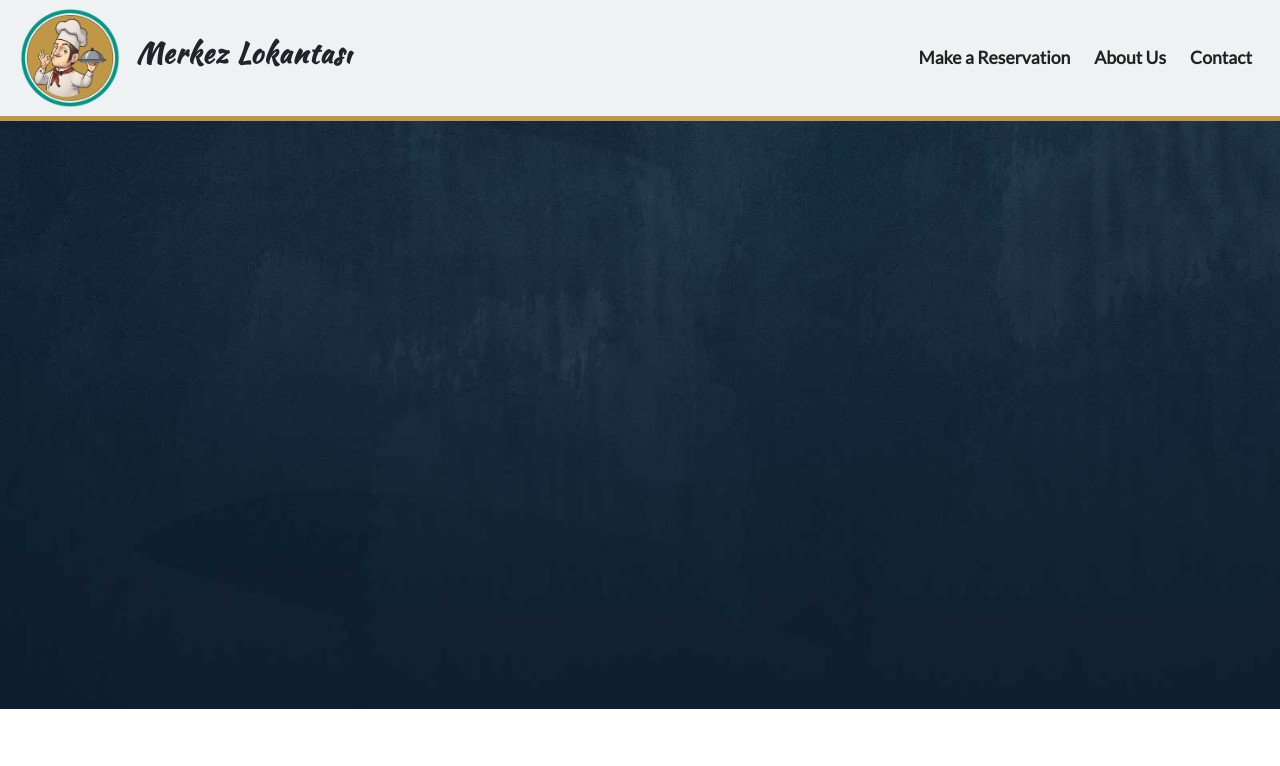
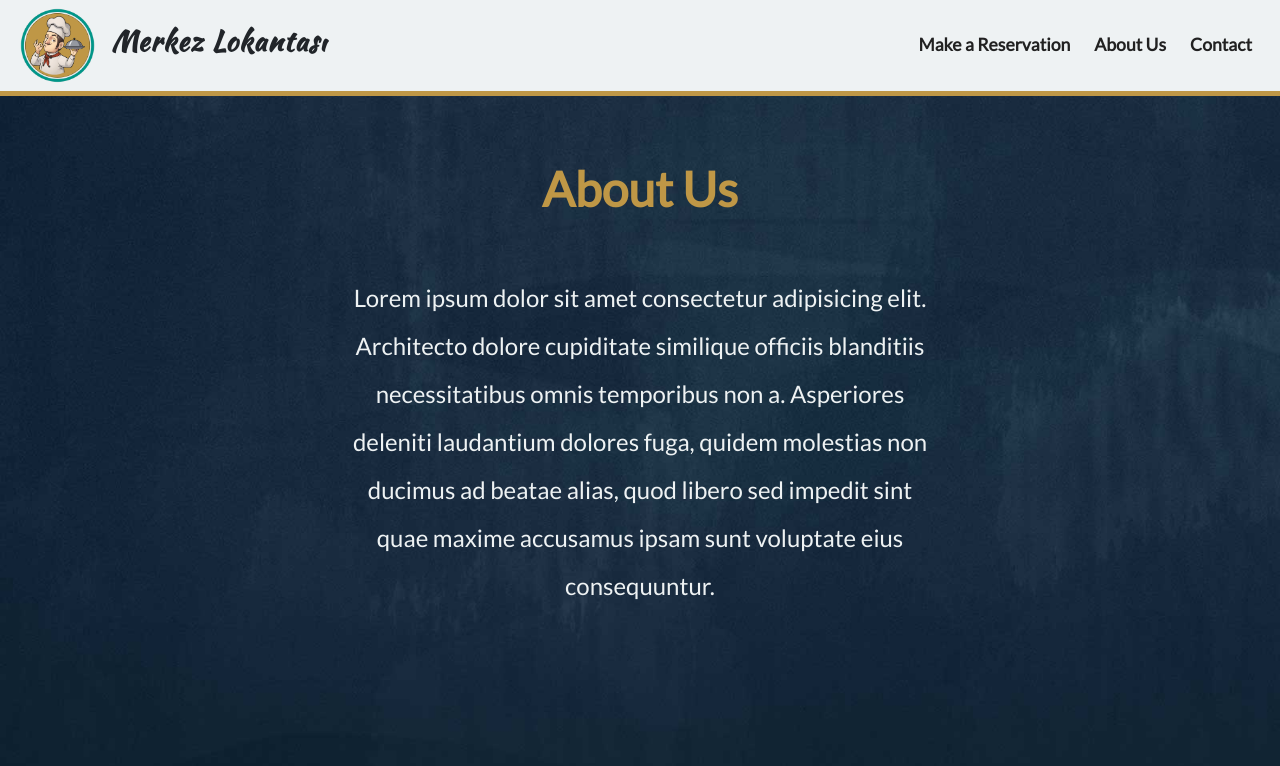
Before and after one commit to erol1098/restaurant-reservation-app, a React (Create React App) app: page /about in a window 1280 px wide. Shown: the top 766 px of the page. Built offline with nearby package versions, Linux system fonts and the light colour scheme.

Commit message:
Contact-About Page Added

```diff
--- a/package.json
+++ b/package.json
@@ -11,6 +11,7 @@
     "moment": "^2.29.4",
     "react": "^18.2.0",
     "react-dom": "^18.2.0",
+    "react-icons": "^4.4.0",
     "react-router-dom": "^6.3.0",
     "react-scripts": "5.0.1",
     "sass": "^1.54.9",
--- a/public/index.html
+++ b/public/index.html
@@ -10,7 +10,7 @@
   <link rel="preconnect" href="https://fonts.googleapis.com">
   <link rel="preconnect" href="https://fonts.gstatic.com" crossorigin>
   <link href="https://fonts.googleapis.com/css2?family=Kaushan+Script&family=Lato&display=swap" rel="stylesheet">
-  <link rel="icon" type="image/png" href="./icon(1).png" type="image/x-icon">
+  <link rel="icon" type="image/png" href="./icon.png" type="image/x-icon">
   <title>Merkez Lokantası</title>
 </head>
 
--- /dev/null
+++ b/src/Layouts/Contact/ContactWrapper.jsx
@@ -0,0 +1,9 @@
+import React from 'react';
+
+import styles from './ContactWrapper.module.scss';
+
+const ContactWrapper = ({ children }) => {
+  return <main className={styles.main}>{children}</main>;
+};
+
+export default ContactWrapper;
--- /dev/null
+++ b/src/Layouts/Contact/ContactWrapper.module.scss
@@ -0,0 +1,44 @@
+@import '../../assets/scss/variables';
+.main {
+  display: flex;
+  justify-content: center;
+  align-items: flex-start;
+
+  & > section {
+    width: 40rem;
+    height: 30rem;
+    font-size: 1.5rem;
+    // background-color: antiquewhite;
+    color: $Primary;
+    margin-top: 2rem;
+    padding: 2rem;
+    display: flex;
+    flex-direction: column;
+    justify-content: flex-start;
+    align-items: flex-start;
+    gap: 3rem;
+
+    & > h2 {
+      width: 100%;
+      text-align: center;
+      font-weight: 800;
+      color: $Text;
+      font-size: 3rem;
+    }
+
+    & > div {
+      display: flex;
+      align-items: center;
+      gap: 2rem;
+
+      & a {
+        text-decoration: none;
+        color: $Primary;
+      }
+    }
+    & > p {
+      text-align: center;
+      line-height: 3rem;
+    }
+  }
+}
--- a/src/components/Header/Header.jsx
+++ b/src/components/Header/Header.jsx
@@ -12,7 +12,7 @@ const Header = () => {
     >
       <div className='container-fluid'>
         <Link className='nav-link d-flex gap-3 align-items-center' to={'/'}>
-          <img src={Logo} width={100} alt='logo' />
+          <img src={Logo} width={75} alt='logo' />
           <h3 className={styles.logo}>Merkez Lokantası</h3>
         </Link>
         <button
@@ -34,12 +34,12 @@ const Header = () => {
               </Link>
             </li>
             <li className='nav-item ms-2'>
-              <Link className={`${styles.li} nav-link`} to={'/'}>
+              <Link className={`${styles.li} nav-link`} to={'/about'}>
                 About Us
               </Link>
             </li>
             <li className='nav-item ms-2'>
-              <Link className={`${styles.li} nav-link`} to={'/'}>
+              <Link className={`${styles.li} nav-link`} to={'/contact'}>
                 Contact
               </Link>
             </li>
--- /dev/null
+++ b/src/pages/About.jsx
@@ -0,0 +1,21 @@
+import React from 'react';
+import ContactWrapper from '../Layouts/Contact/ContactWrapper';
+
+const About = () => {
+  return (
+    <ContactWrapper>
+      <section>
+        <h2>About Us</h2>
+        <p>
+          Lorem ipsum dolor sit amet consectetur adipisicing elit. Architecto
+          dolore cupiditate similique officiis blanditiis necessitatibus omnis
+          temporibus non a. Asperiores deleniti laudantium dolores fuga, quidem
+          molestias non ducimus ad beatae alias, quod libero sed impedit sint
+          quae maxime accusamus ipsam sunt voluptate eius consequuntur.
+        </p>
+      </section>
+    </ContactWrapper>
+  );
+};
+
+export default About;
--- /dev/null
+++ b/src/pages/Contact.jsx
@@ -0,0 +1,34 @@
+import React from 'react';
+
+import { GoMailRead } from 'react-icons/go';
+import { MdPhoneInTalk, MdLocationPin } from 'react-icons/md';
+
+import ContactWrapper from '../Layouts/Contact/ContactWrapper';
+
+const Contact = () => {
+  return (
+    <ContactWrapper>
+      <section>
+        <h2>Contact </h2>
+        <div>
+          <MdLocationPin size={50} color='#bf976b' />
+          <b>Hükümet St. No:2 Seferihisar/Izmir</b>
+        </div>
+        <div>
+          <MdPhoneInTalk size={50} color='#bf976b' />
+          <b>
+            <a href='tel:+095551112233'>+095551112233</a>
+          </b>
+        </div>
+        <div>
+          <GoMailRead size={50} color='#bf976b' />
+          <b>
+            <a href='mailto:merkez@gmail.com'>merkez@gmail.com</a>
+          </b>
+        </div>
+      </section>
+    </ContactWrapper>
+  );
+};
+
+export default Contact;
--- a/src/routes/AppRouter.jsx
+++ b/src/routes/AppRouter.jsx
@@ -2,6 +2,8 @@ import React from 'react';
 
 import { BrowserRouter, Routes, Route } from 'react-router-dom';
 import Header from '../components/Header/Header';
+import About from '../pages/About';
+import Contact from '../pages/Contact';
 
 import Home from '../pages/Home';
 import Reservation from '../pages/Reservation';
@@ -13,6 +15,8 @@ const AppRouter = () => {
       <Routes>
         <Route path='/' element={<Home />} />
         <Route path='reservation' element={<Reservation />} />
+        <Route path='contact' element={<Contact />} />
+        <Route path='about' element={<About />} />
       </Routes>
     </BrowserRouter>
   );
```
Also changed, not shown: public/icon (1).png (deleted), 1 other file (tests, documents, lock files or other folders).
